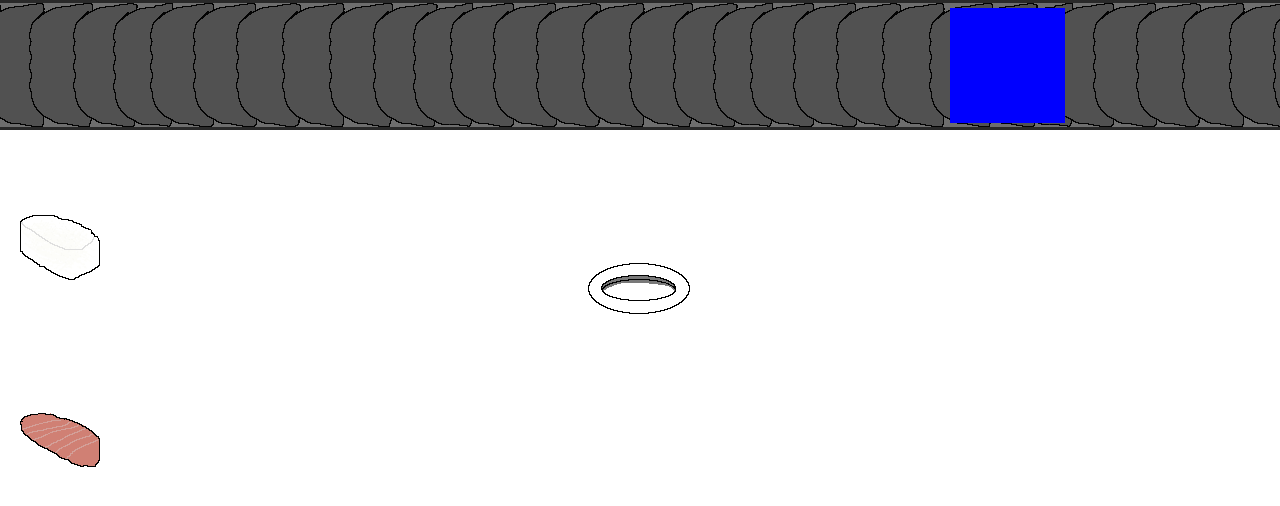
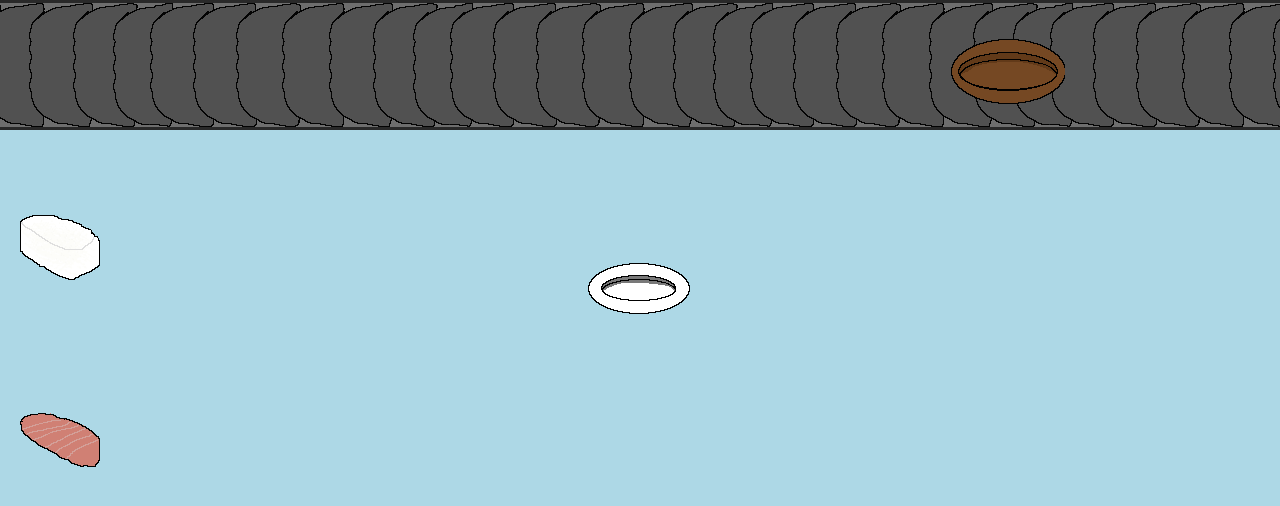
Before and after one commit to fredsson/dekasecond_sushi, a website built with Parcel: page src/html/local/index.html in a window 1280 px wide. Built offline with nearby package versions, Linux system fonts and the light colour scheme.

Commit message:
add tray asset

```diff
--- a/src/gfx/customer-queue/conveyor.view.ts
+++ b/src/gfx/customer-queue/conveyor.view.ts
@@ -18,6 +18,7 @@ export class ConveyorView {
   private readonly conveyorElementWidthPx = 300;
 
   private root: HTMLElement;
+  private trayContainer: HTMLElement;
 
   private conveyorItem: ConveyorItem;
   private trayItems: TrayItem[] = [];
@@ -33,6 +34,10 @@ export class ConveyorView {
     this.root.id = 'conveyor-container';
     container.appendChild(this.root);
 
+    this.trayContainer = document.createElement('div');
+    this.trayContainer.id = 'tray-container';
+    this.root.appendChild(this.trayContainer);
+
     const containerWidth = container.getBoundingClientRect().width;
     const noOfConveyors = Math.ceil(containerWidth / this.conveyorElementWidthPx) + 1;
 
@@ -40,7 +45,7 @@ export class ConveyorView {
   }
 
   public addTray(id: number) {
-    const tray = new TrayView(this.root, this.container.getBoundingClientRect().width, this.dragDropService);
+    const tray = new TrayView(this.trayContainer, this.container.getBoundingClientRect().width, this.dragDropService);
     const sub = tray.reachedCustomer$.subscribe(() => {
       tray.destroy();
       this.trayItems = this.trayItems.filter(v => v.tray !== tray);
--- a/src/styles.css
+++ b/src/styles.css
@@ -1,11 +1,14 @@
 body {
   margin: 0;
   padding: 0;
+  overflow: hidden;
+  background-color: lightblue;
 }
 
 #app {
   width: 100%;
   height: 100%;
+
 }
 
 .plate {
@@ -17,14 +20,17 @@ body {
   background-image: url('/assets/plate.png');
 }
 
+#tray-container {
+  position:absolute;
+  top: 8px;
+}
+
 .tray {
-  position: relative;
-  display:inline-block;
+  position: absolute;
   left: 0px;
-  top: -122px;
   width: 115px;
   height: 115px;
-  background-color: blue;
+  background-image: url('/assets/tray.png');
   z-index: 1;
 }
 
```
Also changed, not shown: assets/tray.png (added).
